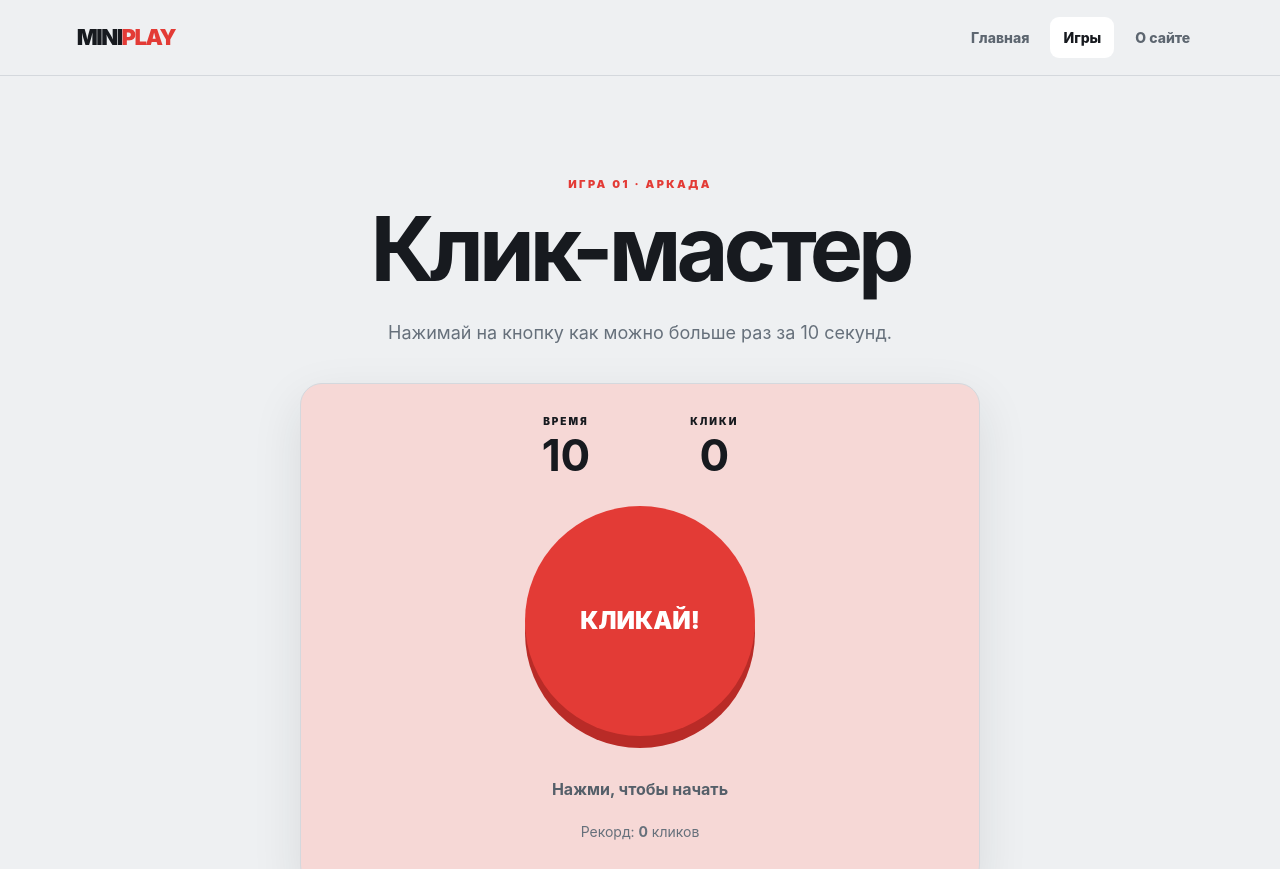
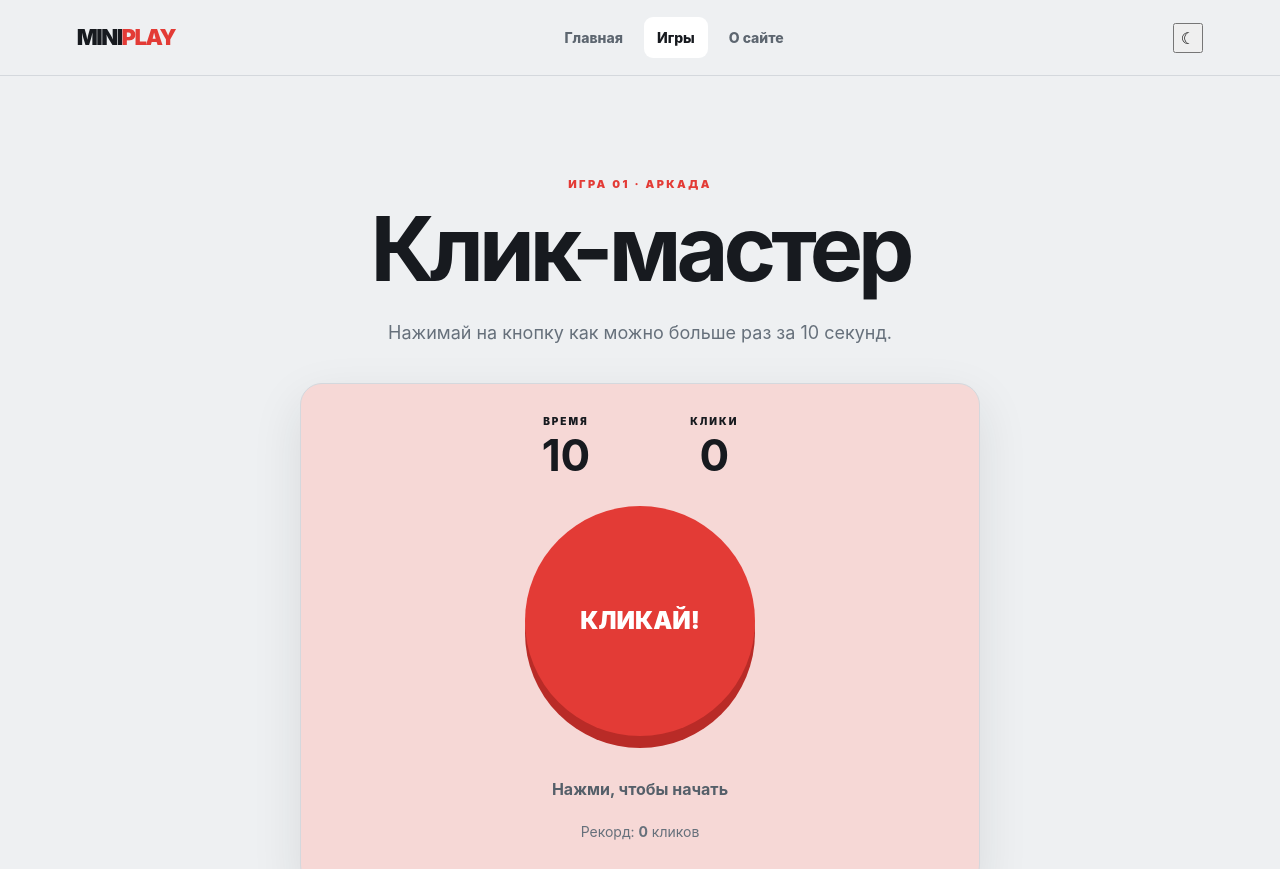
Before and after one commit to pugartj-a11y/-, a plain HTML site: page clicker.html in a window 1280 px wide. Shown: the top 869 px of the page. Drawn offline with Linux system fonts and the light colour scheme.

Commit message:
Improve clicker.html with theme controls

```diff
--- a/clicker.html
+++ b/clicker.html
@@ -1 +1 @@
-<!doctype html><html lang="ru"><head><meta charset="UTF-8"><meta name="viewport" content="width=device-width,initial-scale=1"><meta name="description" content="Игра Клик-мастер в MiniPlay."><title>Клик-мастер — MiniPlay</title><link rel="stylesheet" href="style.css"></head><body><header class="site-header"><a class="logo" href="index.html">MINI<span>PLAY</span></a><nav aria-label="Основная навигация"><a href="index.html">Главная</a><a class="active" aria-current="page" href="games.html">Игры</a><a href="about.html">О сайте</a></nav></header><main class="game-page"><p class="eyebrow">ИГРА 01 · АРКАДА</p><h1>Клик-мастер</h1><p class="lead">Нажимай на кнопку как можно больше раз за 10 секунд.</p><div class="game-box red-game"><div class="stats"><div><small>ВРЕМЯ</small><strong id="time" aria-live="polite">10</strong></div><div><small>КЛИКИ</small><strong id="score" aria-live="polite">0</strong></div></div><button id="clickBtn" class="big-button" type="button">КЛИКАЙ!</button><p id="message" class="game-status" aria-live="polite">Нажми, чтобы начать</p><p class="best">Рекорд: <b id="best">0</b> кликов</p></div><a class="text-link" href="games.html">← Все игры</a></main><script src="games.js" defer></script></body></html>
+<!doctype html><html lang="ru"><head><meta charset="UTF-8"><meta name="viewport" content="width=device-width,initial-scale=1"><meta name="description" content="Игра Клик-мастер в MiniPlay."><title>Клик-мастер — MiniPlay</title><link rel="stylesheet" href="style.css"></head><body><header class="site-header"><a class="logo" href="index.html">MINI<span>PLAY</span></a><nav aria-label="Основная навигация"><a href="index.html">Главная</a><a class="active" aria-current="page" href="games.html">Игры</a><a href="about.html">О сайте</a></nav><button id="themeToggle" class="theme-toggle" type="button" aria-label="Включить тёмную тему">☾</button></header><main class="game-page"><p class="eyebrow">ИГРА 01 · АРКАДА</p><h1>Клик-мастер</h1><p class="lead">Нажимай на кнопку как можно больше раз за 10 секунд.</p><div class="game-box red-game"><div class="stats"><div><small>ВРЕМЯ</small><strong id="time" aria-live="polite">10</strong></div><div><small>КЛИКИ</small><strong id="score" aria-live="polite">0</strong></div></div><button id="clickBtn" class="big-button" type="button">КЛИКАЙ!</button><p id="message" class="game-status" aria-live="polite">Нажми, чтобы начать</p><p class="best">Рекорд: <b id="best">0</b> кликов</p></div><a class="text-link" href="games.html">← Все игры</a></main><script src="games.js" defer></script><script src="app.js" defer></script></body></html>
```
